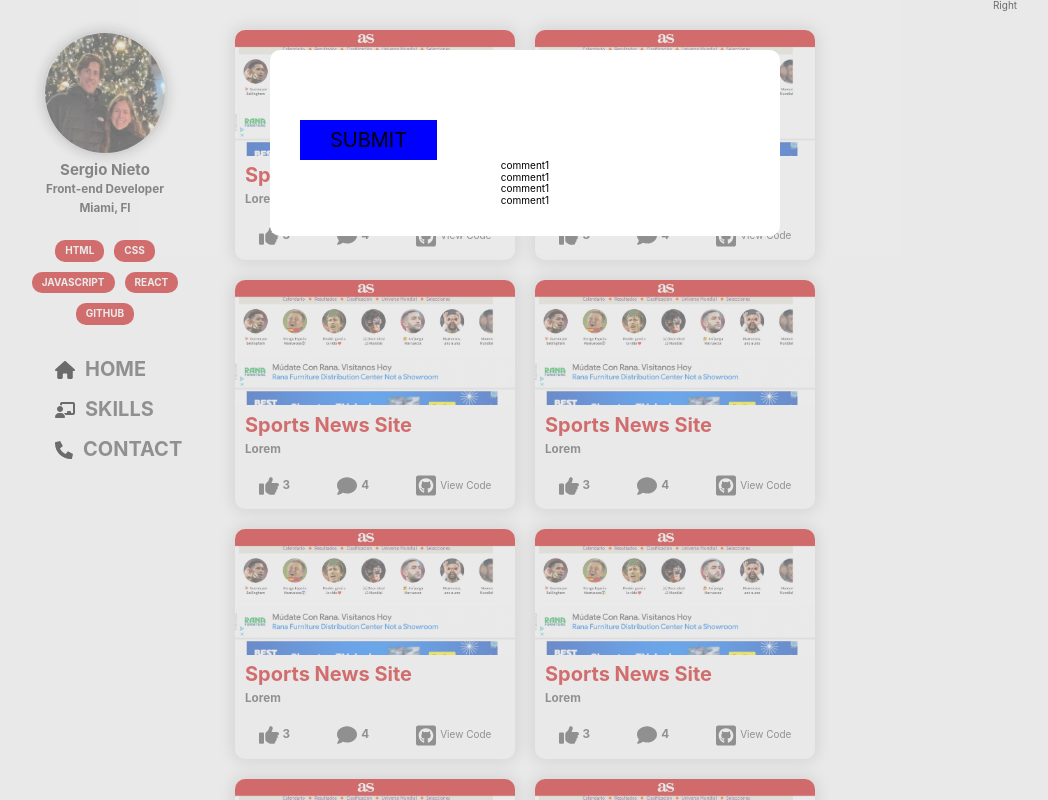
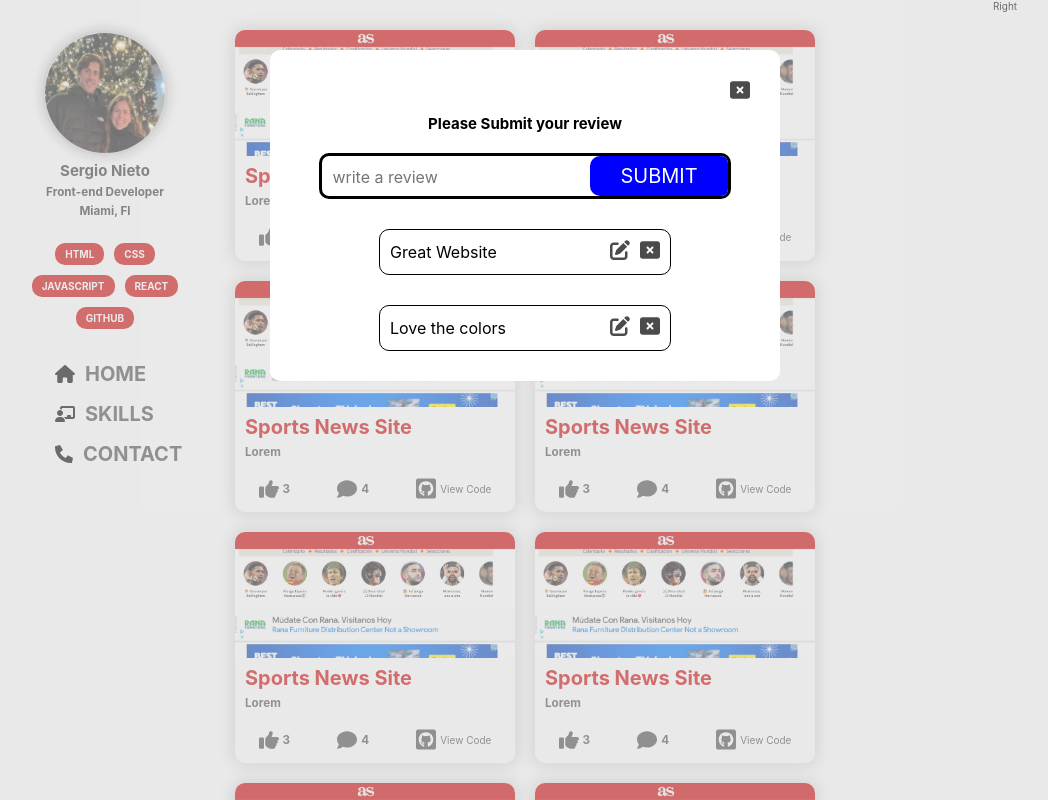
Before and after one commit to snieto10/sergiodevelops, a React (Create React App) app: page / in a window 1280 px wide. Both pictures are taken after a click on the picture 462 px from the left and 236 px from the top of the page. Shown: the top 800 px of the page, without its empty margins (115-1163 px from the left). Built offline with nearby package versions, Linux system fonts and the light colour scheme.

Commit message:
state was added to form

```diff
--- a/src/App.css
+++ b/src/App.css
@@ -280,26 +280,48 @@ a {
 
 /* FORM */
 
-form {
-  width: 400px;
-  background-color: lightgray;
-  padding: 3rem;
+input {
+  outline: none;
+  border: 0;
+  height: 30px;
+  font-size: 1.6rem;
+  padding: 0 1rem;
   border-radius: 10px;
 }
 
-input {
-  outline: none;
-  border: none;
-  height: 4rem;
-  font-size: 2rem;
-  padding: 0;
-}
-
 .form_btn {
-  border: none;
   background: blue;
-  height: 4rem;
+  height: 40px;
   margin-top: 0;
   padding: 0 3rem;
   font-size: 2rem;
+  border: none;
+  border-top-left-radius: 10px;
+  border-bottom-left-radius: 10px;
+  color: white;
+  cursor: pointer;
 }
+
+.input2 {
+  border: 3px solid black;
+  border-radius: 10px;
+  overflow: hidden;
+}
+
+.comment-text {
+  border: 1px solid black;
+  width: 60%;
+  margin: 30px 0 0 0;
+  padding: 10px;
+  border-radius: 10px;
+  font-size: 1.6rem;
+  justify-content: space-between;
+}
+
+.closeBox {
+  align-self: flex-end;
+}
+
+.icon2 {
+  margin-left: 10px;
+}
--- a/src/App.js
+++ b/src/App.js
@@ -23,9 +23,14 @@ function App() {
     setOpen(isOpen);
   };
 
+  const addText = (message) => {
+    let text = [message, ...text1];
+    setText1(text);
+  };
+
   return (
     <>
-      {open && <Comments commentClosed={commentClosed} />}
+      {open && <Comments text1={text1} commentClosed={commentClosed} />}
       <div className="grid relative">
         <Left />
         <Center commentIsOpen={commentIsOpen} />
--- a/src/components/Comments.jsx
+++ b/src/components/Comments.jsx
@@ -1,26 +1,61 @@
 import React from "react";
+import close from "../assets/icons/close.svg";
+import eraser from "../assets/icons/eraser.svg";
+import edit from "../assets/icons/edit.svg";
+import { useState } from "react";
 
-function Comments({ commentClosed }) {
+function Comments({ commentClosed, text1 }) {
+  let [text, setText] = useState("");
+
   const closeWindows = () => {
     commentClosed(false);
+  };
+
+  const handleSubmit = (e) => {
+    e.preventDefault();
+  };
+
+  const handleTextChange = (e) => {
+    setText(e.target.value);
   };
 
   return (
     <>
       <div className="absolute">
         <div className="comments-house">
-          <div className="input2">
-            <div className="inline-block">
-              <input type="text" />
+          <div className="closeBox">
+            <img onClick={closeWindows} src={close} className="icon" alt="" />
+          </div>
+          <h2 style={{ marginBottom: "20px" }}>Please Submit your review</h2>
+          <form onSubmit={handleSubmit}>
+            <div className="input2">
+              <div className="inline-block">
+                <input
+                  type="text"
+                  onChange={handleTextChange}
+                  placeholder="write a review"
+                  value={text}
+                />
+              </div>
+              <div className="inline-block">
+                <button type="submit" className="form_btn">
+                  SUBMIT
+                </button>
+              </div>
             </div>
-            <div className="inline-block">
-              <button className="form_btn">SUBMIT</button>
+          </form>
+          {text1.map((text) => (
+            <div
+              key={Math.random() * Math.random()}
+              className="container-flex comment-text"
+            >
+              <div>{text}</div>
+              <div>
+                <img src={edit} className="icon" alt="" />
+                <img src={close} className="icon icon2" alt="" />
+              </div>
             </div>
-          </div>
-          <div>comment1</div>
-          <div>comment1</div>
-          <div>comment1</div>
-          <div>comment1</div>
+          ))}
         </div>
       </div>
     </>
```
Also changed, not shown: src/assets/icons/edit.svg (added), src/normalize.css.
